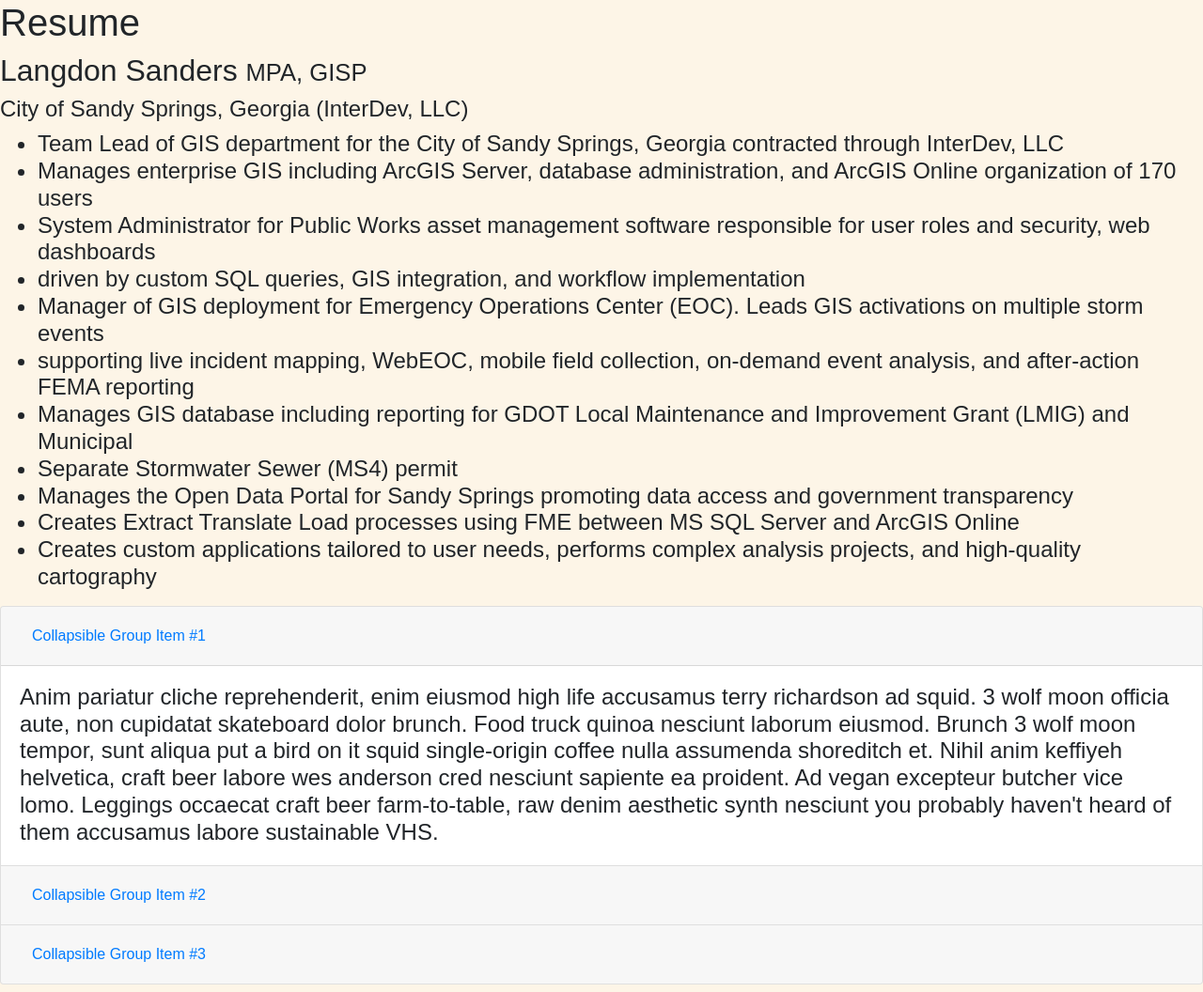
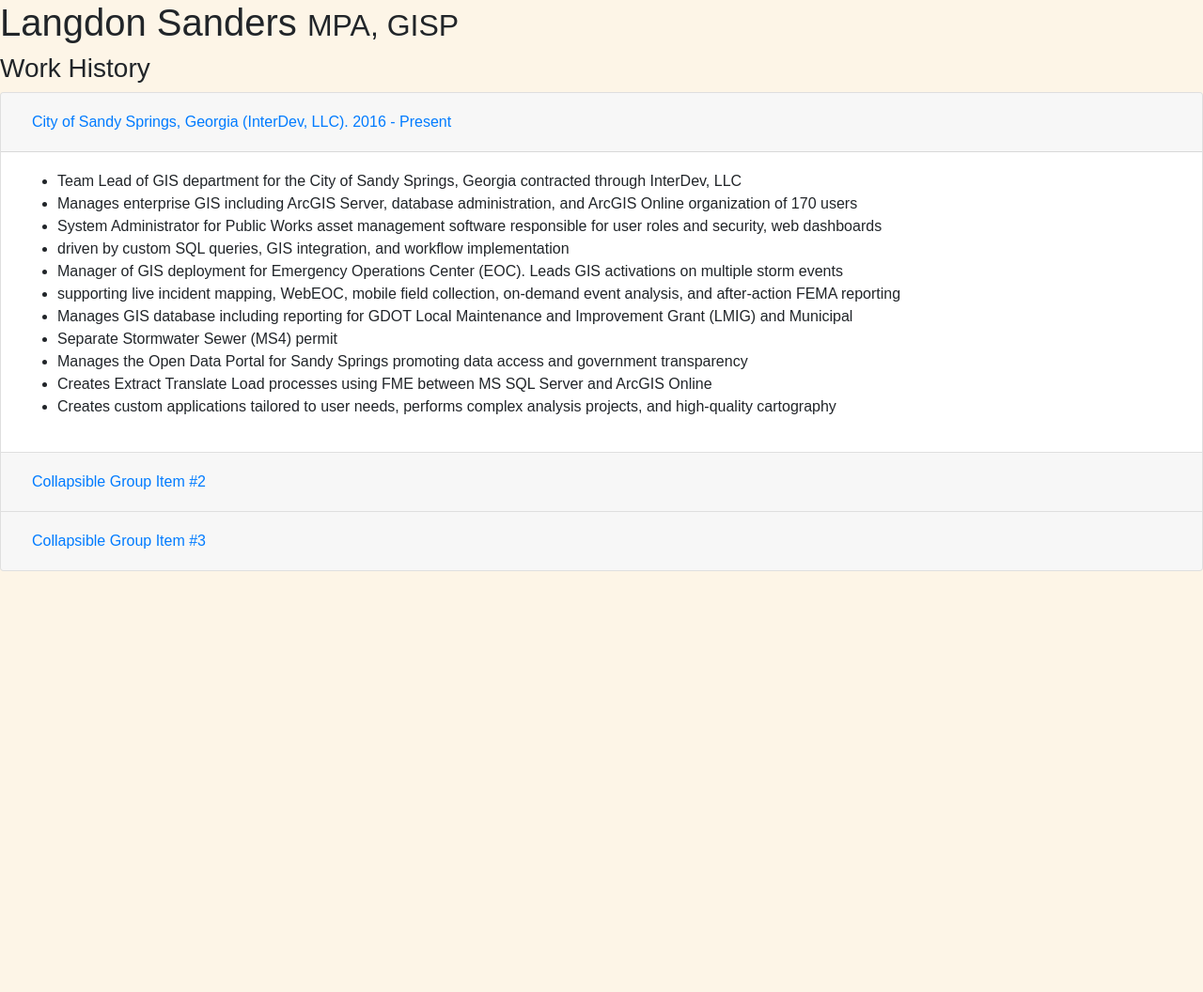
Before and after one commit to langdonms/portfolio, a plain HTML site: page resume.html in a window 1280 px wide. Shown: the whole page at 94% size. After the commit the page ends 800 px from the top, so only its background shows below. Drawn offline with nearby package versions, Linux system fonts and the light colour scheme.

Commit message:
moved work history example text into accordian div item on resume.html

```diff
--- a/resume.html
+++ b/resume.html
@@ -17,12 +17,22 @@
   </head>
   <body>
     <section id="About">
-        <h1>Resume</h1>
+        <h1> Langdon Sanders <small>MPA, GISP</small></h1>
+<!-- added template accordian from https://getbootstrap.com/docs/4.1/components/collapse/ -->
+<section id=work-history>
+    <h3> Work History</h3>
+<div class="accordion" id="accordionExample">
+  <div class="card">
+    <div class="card-header" id="headingOne">
+      <h5 class="mb-0">
+        <button class="btn btn-link" type="button" data-toggle="collapse" data-target="#collapseOne" aria-expanded="true" aria-controls="collapseOne">
+          City of Sandy Springs, Georgia (InterDev, LLC). 2016 - Present
+        </button>
+      </h5>
+    </div>
 
-        <h2> Langdon Sanders <small>MPA, GISP</small></h2>
-
-        <h4>City of Sandy Springs, Georgia (InterDev, LLC)<h4>
-
+    <div id="collapseOne" class="collapse show" aria-labelledby="headingOne" data-parent="#accordionExample">
+      <div class="card-body">
         <ul class="resume-lists">
             <li>Team Lead of GIS department for the City of Sandy Springs, Georgia contracted through InterDev, LLC</li>
             <li>Manages enterprise GIS including ArcGIS Server, database administration, and ArcGIS Online organization of 170 users</li>
@@ -36,21 +46,6 @@
             <li>Creates Extract Translate Load processes using FME between MS SQL Server and ArcGIS Online</li>
             <li>Creates custom applications tailored to user needs, performs complex analysis projects, and high-quality cartography</li>
         </ul>
-<!-- added template accordian from https://getbootstrap.com/docs/4.1/components/collapse/ -->
-
-<div class="accordion" id="accordionExample">
-  <div class="card">
-    <div class="card-header" id="headingOne">
-      <h5 class="mb-0">
-        <button class="btn btn-link" type="button" data-toggle="collapse" data-target="#collapseOne" aria-expanded="true" aria-controls="collapseOne">
-          Collapsible Group Item #1
-        </button>
-      </h5>
-    </div>
-
-    <div id="collapseOne" class="collapse show" aria-labelledby="headingOne" data-parent="#accordionExample">
-      <div class="card-body">
-        Anim pariatur cliche reprehenderit, enim eiusmod high life accusamus terry richardson ad squid. 3 wolf moon officia aute, non cupidatat skateboard dolor brunch. Food truck quinoa nesciunt laborum eiusmod. Brunch 3 wolf moon tempor, sunt aliqua put a bird on it squid single-origin coffee nulla assumenda shoreditch et. Nihil anim keffiyeh helvetica, craft beer labore wes anderson cred nesciunt sapiente ea proident. Ad vegan excepteur butcher vice lomo. Leggings occaecat craft beer farm-to-table, raw denim aesthetic synth nesciunt you probably haven't heard of them accusamus labore sustainable VHS.
       </div>
     </div>
   </div>
@@ -83,6 +78,8 @@
     </div>
   </div>
 </div>
+</section>
+
         <!-- Optional JavaScript -->
         <!-- jQuery first, then Popper.js, then Bootstrap JS -->
         <script src="https://code.jquery.com/jquery-3.3.1.slim.min.js" integrity="sha384-q8i/X+965DzO0rT7abK41JStQIAqVgRVzpbzo5smXKp4YfRvH+8abtTE1Pi6jizo" crossorigin="anonymous"></script>
```
